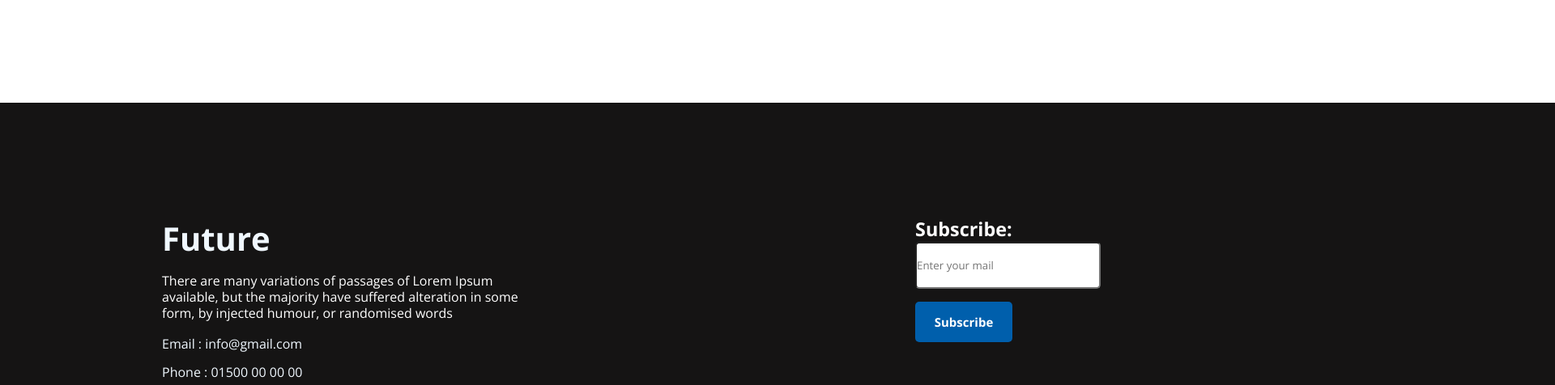
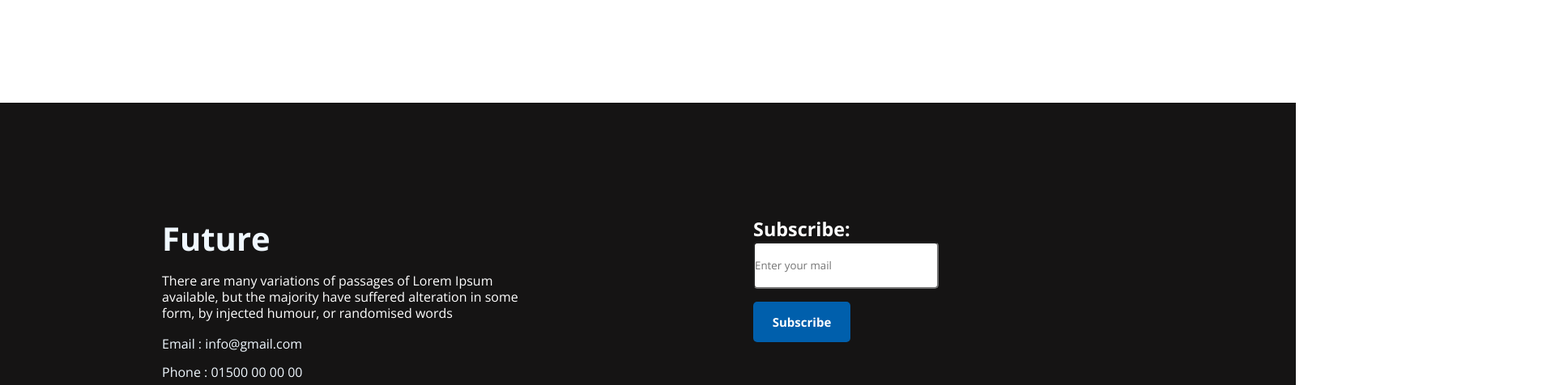
Before and after one commit to masumraheel/my-new-year-project, a plain HTML site: page index.html in a window 1280 px wide. Shown: the part 2470-2946 px from the top of the page at 81% size, 1920 px wide, since content can reach past the window. Drawn offline with nearby package versions, Linux system fonts and the light colour scheme.

Commit message:
changes done

```diff
--- a/styles/style.css
+++ b/styles/style.css
@@ -151,17 +151,16 @@ main section {
     font-weight: 700px;
 }
 
-/* footer relted style */
-
 footer{
-    width: 1600px;
-    height: 400px;
+    width: 1200px;
+    height: 250px;
     background-color: #151414;
     color: aliceblue;
     display: flex;
     gap: 130px;
     margin-top: 150px;
     padding: 140px 200px;
+    position: relative;
 }
 .footer-content{
     width: 50%;
@@ -213,7 +212,7 @@ footer{
     width: 120px;
     height: 50px;
     border-radius: 5px;
-    position: relative;
+    position: absolute;
     margin-top: 16px;
     margin-right: 20px;
     font-size: 15px;
```
